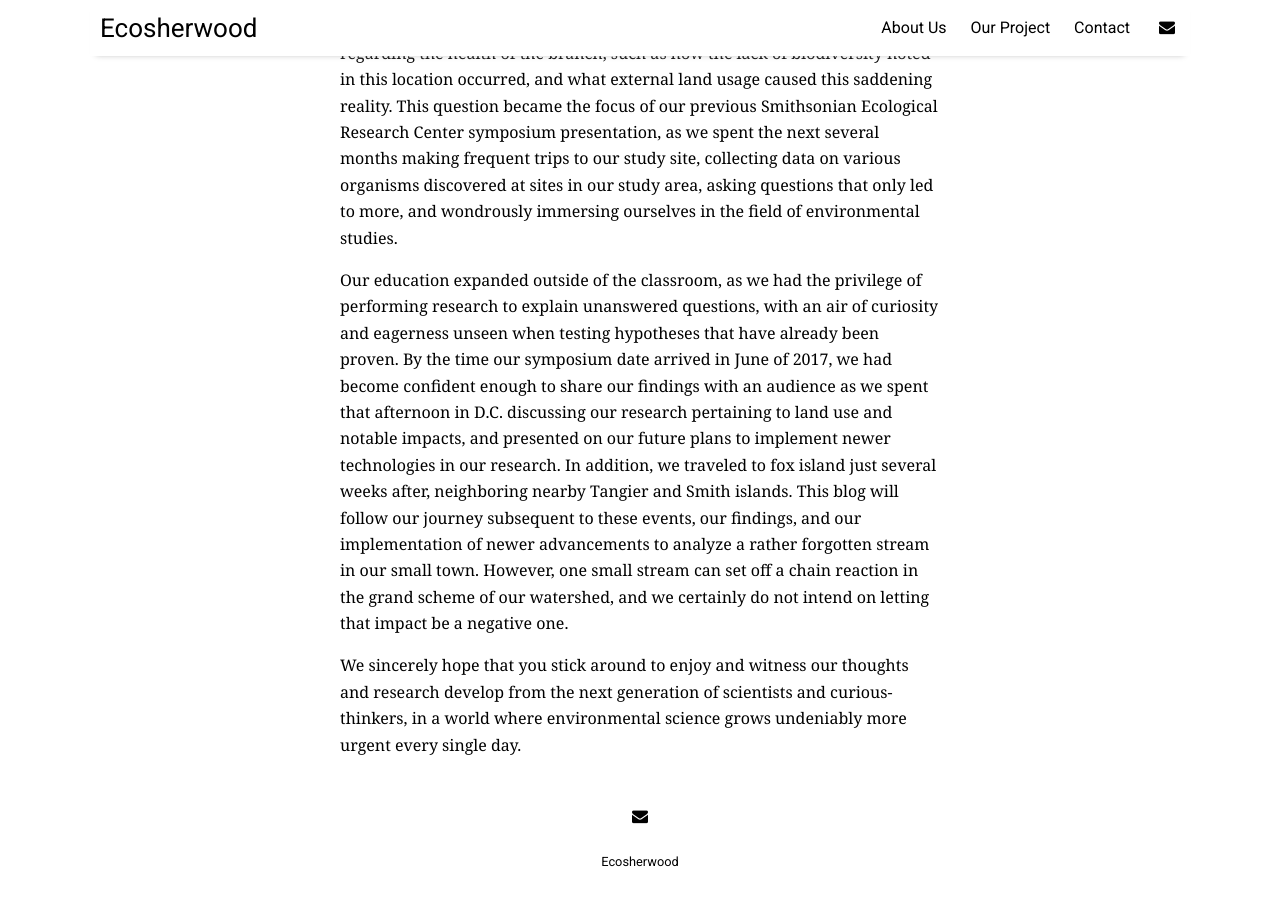
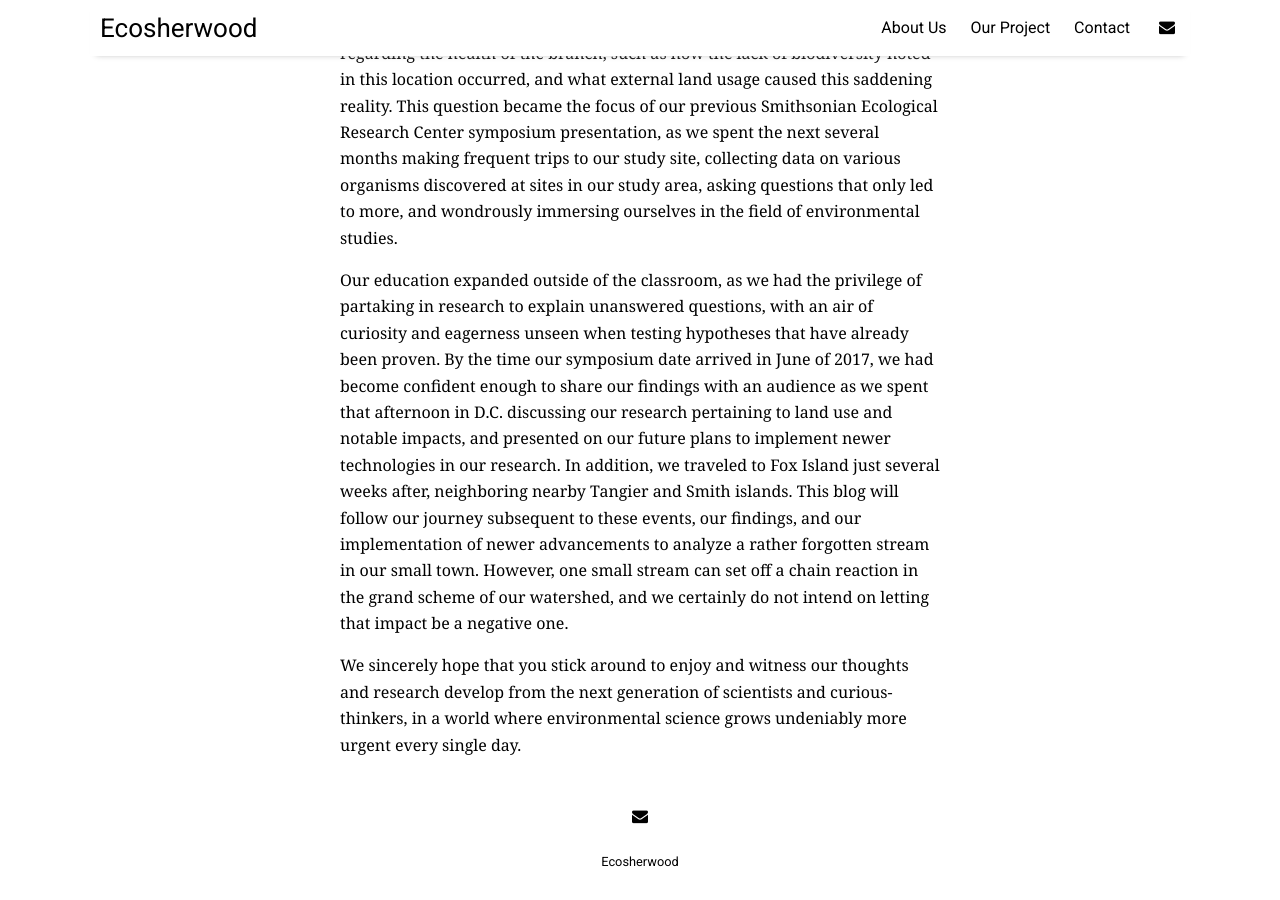
Before and after one commit to ecosherwood/ecosherwood.github.io, a Jekyll site: the page built from pages/about.md, in a window 1280 px wide and 900 px high, scrolled down 512 px. Built offline with Jekyll 4.4.1, drawn with Linux system fonts in a browser that asks for light colours; nearby versions of some CDN libraries.

Commit message:
Grammar edit

```diff
--- a/pages/about.md
+++ b/pages/about.md
@@ -7,6 +7,6 @@ Hello, and welcome to Ecosherwood! Initiated in early 2017 as an exclsuive subse
 
 The infamously polluted Anacostia River flows into the Potomac River, reaching the Chesapeake Bay and ultimately depositing into the Atlantic Ocean. Naturally, these pollutants cause major concern, as these waterways possess a tremendous impact on one another: the sickness of one will likely create symptoms in another. Once we arrived to our study site after our first hike to the Northwest branch (approximately one mile from our high school), we realized there was much to observe from a scientific standpoint, and this tucked away stream quickly and evidently generated multiple questions regarding the health of the branch, such as how the lack of biodiversity noted in this location occurred, and what external land usage caused this saddening reality. This question became the focus of our previous Smithsonian Ecological Research Center symposium presentation, as we spent the next several months making frequent trips to our study site, collecting data on various organisms discovered at sites in our study area, asking questions that only led to more, and wondrously immersing ourselves in the field of environmental studies.
 
-Our education expanded outside of the classroom, as we had the privilege of performing research to explain unanswered questions, with an air of curiosity and eagerness unseen when testing hypotheses that have already been proven. By the time our symposium date arrived in June of 2017, we had become confident enough to share our findings with an audience as we spent that afternoon in D.C. discussing our research pertaining to land use and notable impacts, and presented on our future plans to implement newer technologies in our research. In addition, we traveled to fox island just several weeks after, neighboring nearby Tangier and Smith islands. This blog will follow our journey subsequent to these events, our findings, and our implementation of newer advancements to analyze a rather forgotten stream in our small town. However, one small stream can set off a chain reaction in the grand scheme of our watershed, and we certainly do not intend on letting that impact be a negative one.
+Our education expanded outside of the classroom, as we had the privilege of partaking in research to explain unanswered questions, with an air of curiosity and eagerness unseen when testing hypotheses that have already been proven. By the time our symposium date arrived in June of 2017, we had become confident enough to share our findings with an audience as we spent that afternoon in D.C. discussing our research pertaining to land use and notable impacts, and presented on our future plans to implement newer technologies in our research. In addition, we traveled to Fox Island just several weeks after, neighboring nearby Tangier and Smith islands. This blog will follow our journey subsequent to these events, our findings, and our implementation of newer advancements to analyze a rather forgotten stream in our small town. However, one small stream can set off a chain reaction in the grand scheme of our watershed, and we certainly do not intend on letting that impact be a negative one.
 
 We sincerely hope that you stick around to enjoy and witness our thoughts and research develop from the next generation of scientists and curious-thinkers, in a world where environmental science grows undeniably more urgent every single day.
```
